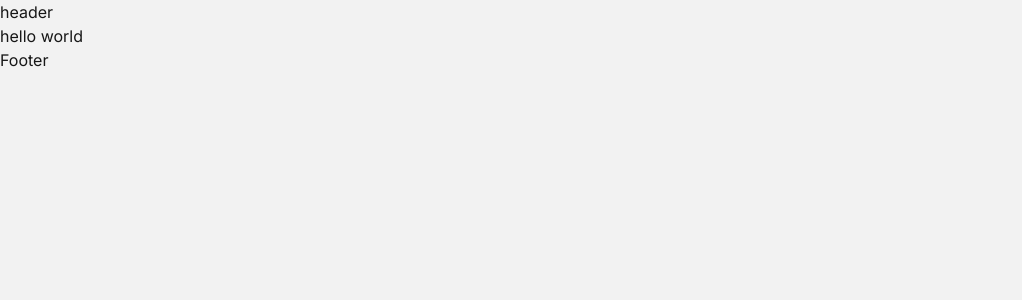
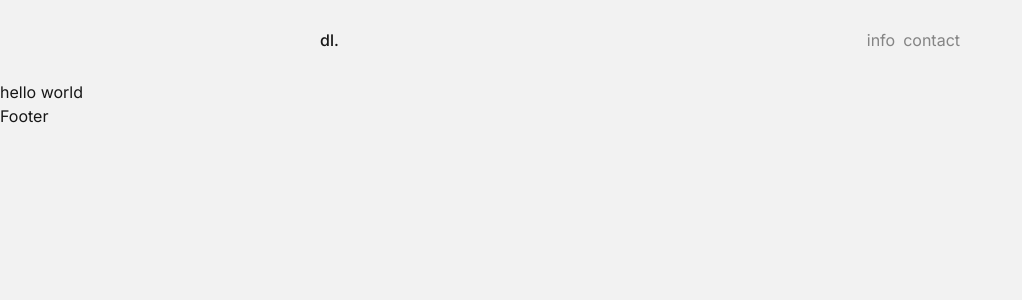
Before and after one commit to DLee1993/portfolio_website, a Next.js app: page / in a window 1280 px wide. Shown: the top 300 px of the page, without its empty margins (0-1022 px from the left). Built offline with nearby package versions, Linux system fonts and the light colour scheme.

Commit message:
added all content and styling

```diff
--- a/components/Header.tsx
+++ b/components/Header.tsx
@@ -1,4 +1,42 @@
+"use client";
+
+import Link from "next/link";
+import { usePathname } from "next/navigation";
+
 const Header = () => {
-    return <header>header</header>;
+    const path = usePathname();
+    return (
+        <header className="customWidth h-20 flex justify-between items-center">
+            <Link href="/" className="font-medium">
+                dl.
+            </Link>
+            <ul className="flex justify-center items-center gap-2">
+                <li>
+                    <Link
+                        href="/info"
+                        className={`${
+                            path === "/info"
+                                ? "text-foreground"
+                                : "text-foreground50 hover:text-foreground"
+                        }`}
+                    >
+                        info
+                    </Link>
+                </li>
+                <li>
+                    <Link
+                        href="/contact"
+                        className={`${
+                            path === "/contact"
+                                ? "text-foreground"
+                                : "text-foreground50 hover:text-foreground"
+                        }`}
+                    >
+                        contact
+                    </Link>
+                </li>
+            </ul>
+        </header>
+    );
 };
 export default Header;
```
